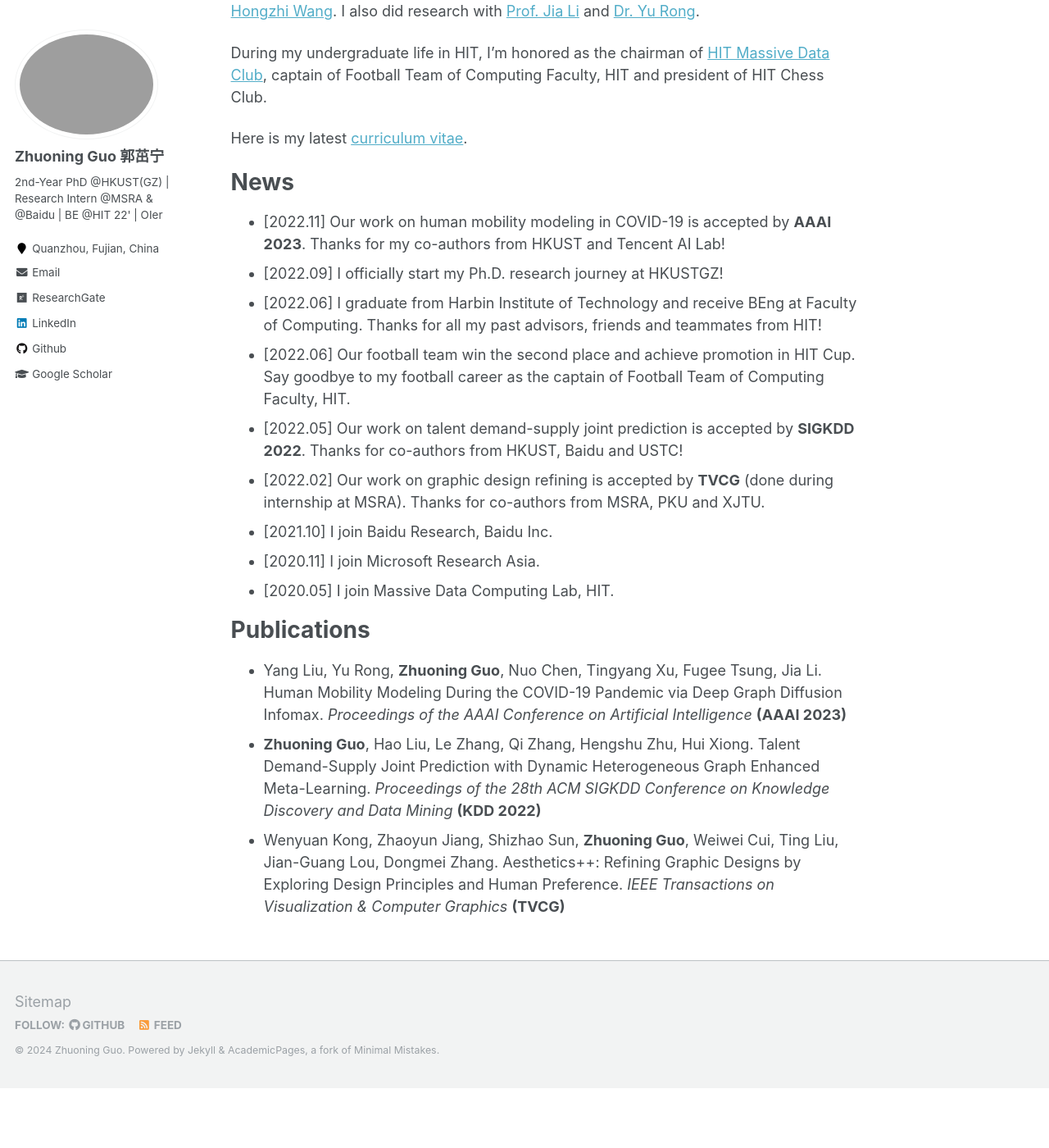
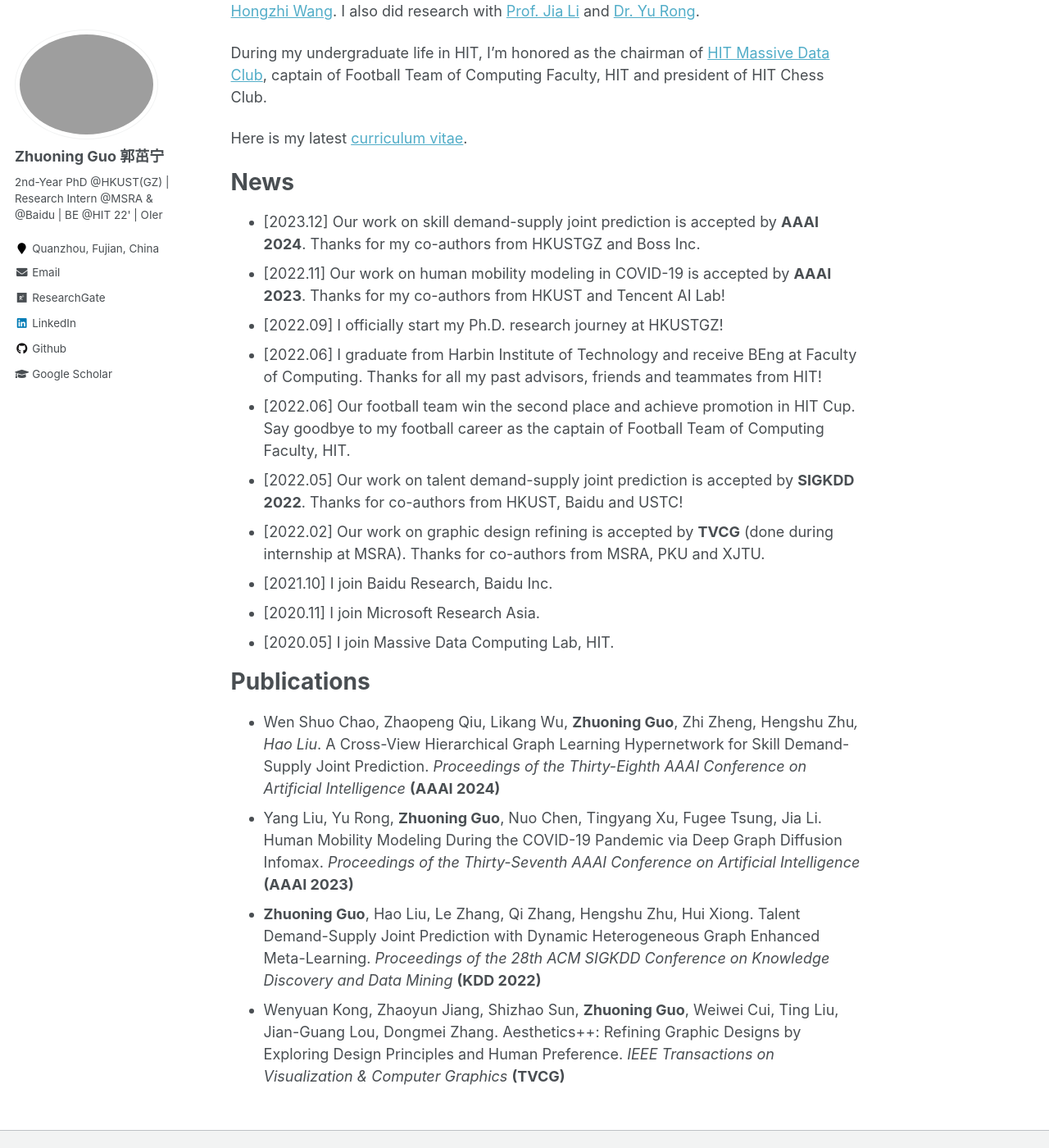
Before and after one commit to gzn00417/gzn00417.github.io, a Jekyll site: the page built from _pages/about.md, in a window 1280 px wide and 1400 px high, scrolled down 527 px. Shown: the whole window at 82% size. Built offline with Jekyll 4.4.1, drawn with Linux system fonts in a browser that asks for light colours; formulas are drawn with MathJax 3; before the commit the page ends 1853 px from its top, so only the background shows below that; some of the changed text lies outside the part shown.

Commit message:
update aaai2024

```diff
--- a/_pages/about.md
+++ b/_pages/about.md
@@ -22,6 +22,7 @@ Here is my latest [curriculum vitae](https://gzn00417.github.io/cv/).
 
 # News
 
+- \[2023.12\] Our work on skill demand-supply joint prediction is accepted by **AAAI 2024**. Thanks for my co-authors from HKUSTGZ and Boss Inc.
 - \[2022.11\] Our work on human mobility modeling in COVID-19 is accepted by **AAAI 2023**. Thanks for my co-authors from HKUST and Tencent AI Lab!
 - \[2022.09\] I officially start my Ph.D. research journey at HKUSTGZ!
 - \[2022.06\] I graduate from Harbin Institute of Technology and receive BEng at Faculty of Computing. Thanks for all my past advisors, friends and teammates from HIT!
@@ -34,6 +35,7 @@ Here is my latest [curriculum vitae](https://gzn00417.github.io/cv/).
 
 # Publications
 
-- Yang Liu, Yu Rong, **Zhuoning Guo**, Nuo Chen, Tingyang Xu, Fugee Tsung, Jia Li. Human Mobility Modeling During the COVID-19 Pandemic via Deep Graph Diffusion Infomax. *Proceedings of the AAAI Conference on Artificial Intelligence* **(AAAI 2023)**
+- Wen Shuo Chao, Zhaopeng Qiu, Likang Wu, **Zhuoning Guo**, Zhi Zheng, Hengshu Zhu*, Hao Liu*. A Cross-View Hierarchical Graph Learning Hypernetwork for Skill Demand-Supply Joint Prediction. *Proceedings of the Thirty-Eighth AAAI Conference on Artificial Intelligence* **(AAAI 2024)**
+- Yang Liu, Yu Rong, **Zhuoning Guo**, Nuo Chen, Tingyang Xu, Fugee Tsung, Jia Li. Human Mobility Modeling During the COVID-19 Pandemic via Deep Graph Diffusion Infomax. *Proceedings of the Thirty-Seventh AAAI Conference on Artificial Intelligence* **(AAAI 2023)**
 - **Zhuoning Guo**, Hao Liu, Le Zhang, Qi Zhang, Hengshu Zhu, Hui Xiong. Talent Demand-Supply Joint Prediction with Dynamic Heterogeneous Graph Enhanced Meta-Learning. *Proceedings of the 28th ACM SIGKDD Conference on Knowledge Discovery and Data Mining* **(KDD 2022)**
 - Wenyuan Kong, Zhaoyun Jiang, Shizhao Sun, **Zhuoning Guo**, Weiwei Cui, Ting Liu, Jian-Guang Lou, Dongmei Zhang. Aesthetics++: Refining Graphic Designs by Exploring Design Principles and Human Preference. *IEEE Transactions on Visualization & Computer Graphics* **(TVCG)**
```
Also changed, not shown: other parts of _pages/about.md (+1 -1 lines).
